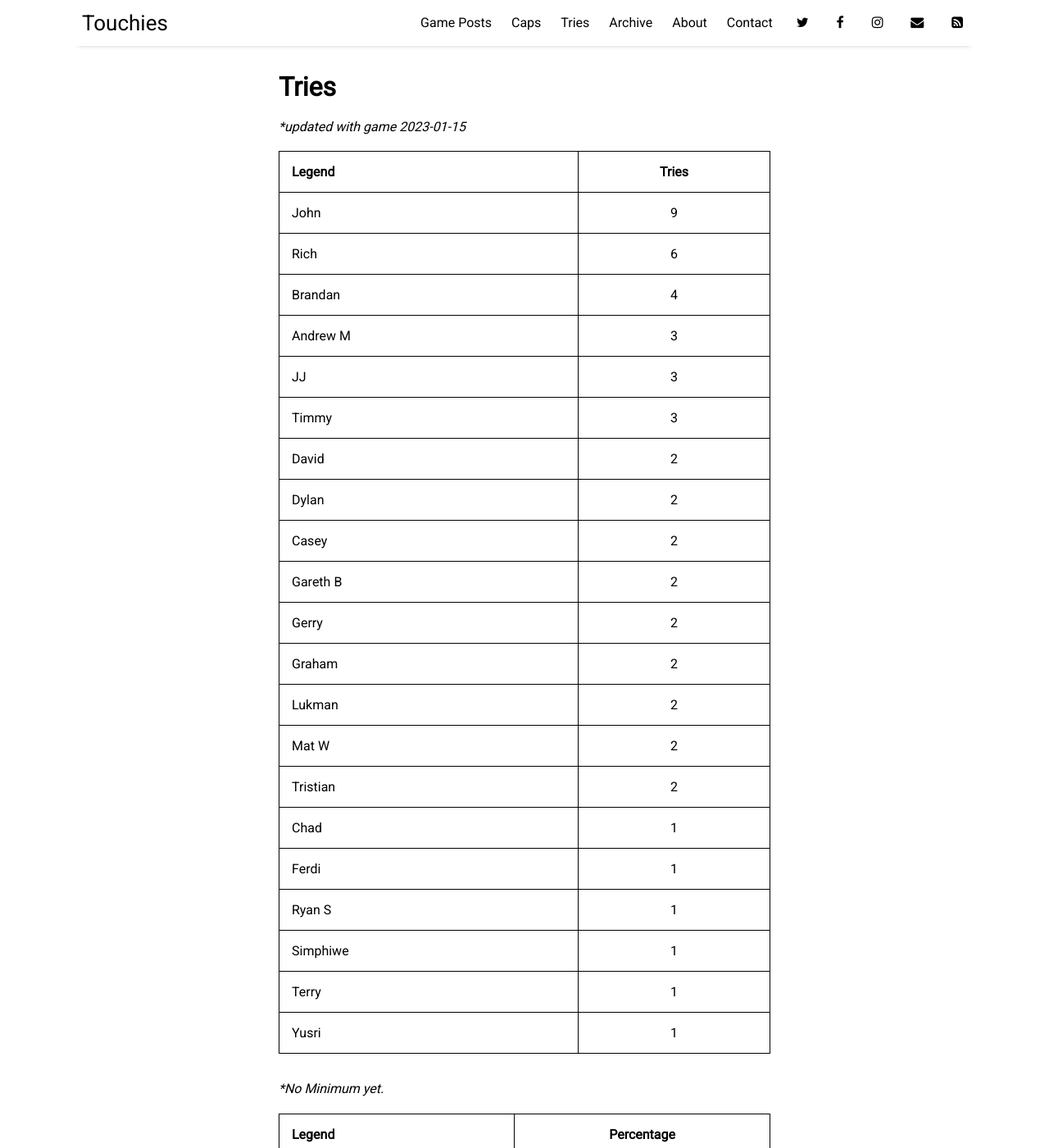
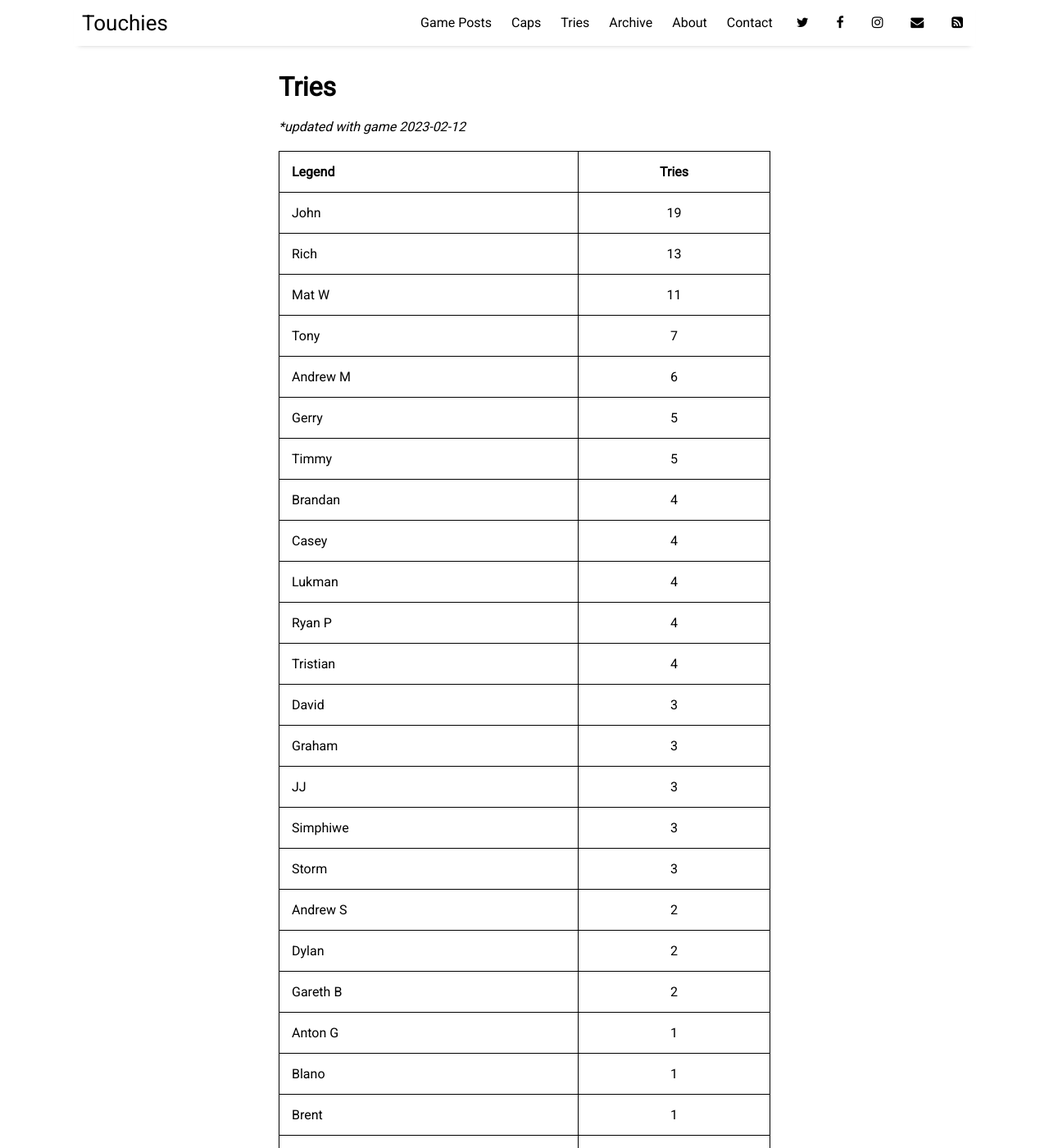
Before and after one commit to sundayrugby/sundayrugby.github.io, a Jekyll site: the page built from pages/tries.md, in a window 1280 px wide and 1400 px high. Shown: the whole window at 82% size. Built offline with Jekyll 4.4.1, drawn with Linux system fonts in a browser that asks for light colours; nearby versions of some CDN libraries; some of the changed text lies outside the part shown.

Commit message:
Update tries.md

```diff
--- a/pages/tries.md
+++ b/pages/tries.md
@@ -4,30 +4,41 @@ title: Tries
 permalink: /tries
 ---
 
-**updated with game 2023-01-15*
+**updated with game 2023-02-12*
 
 
 Legend               | Tries
 -------------------- | :------------------:
-John|9
-Rich|6
+John|19
+Rich|13
+Mat W|11
+Tony|7
+Andrew M|6
+Gerry|5
+Timmy|5
 Brandan|4
-Andrew M|3
+Casey|4
+Lukman|4
+Ryan P|4
+Tristian|4
+David|3
+Graham|3
 JJ|3
-Timmy|3
-David|2
+Simphiwe|3
+Storm|3
+Andrew S|2
 Dylan|2
-Casey|2
 Gareth B|2
-Gerry|2
-Graham|2
-Lukman|2
-Mat W|2
-Tristian|2
+Anton G|1
+Blano|1
+Brent|1
 Chad|1
+Dale|1
+Dino|1
 Ferdi|1
+Nick M|1
+Ryan J|1
 Ryan S|1
-Simphiwe|1
 Terry|1
 Yusri|1
 
@@ -36,24 +47,35 @@ Yusri|1
 
 Legend               | Percentage
 -------------------- | :------------------:
-Brandan|400%
-John|300%
-Rich|300%
-JJ|300%
-David|200%
+Rich|325%
+John|317%
+Mat W|220%
+Brandan|200%
+Tristian|200%
+Andrew S|200%
 Gareth B|200%
-Tristian|200%
-Andrew M|150%
-Timmy|150%
-Casey|100%
-Mat W|100%
+Tony|175%
+Timmy|167%
+David|150%
+JJ|150%
+Casey|133%
+Gerry|125%
+Andrew M|100%
+Anton G|100%
+Blano|100%
 Chad|100%
-Ferdi|100%
+Dino|100%
 Ryan S|100%
 Yusri|100%
-Dylan|67%
-Gerry|67%
-Graham|67%
-Lukman|67%
-Simphiwe|50%
-Terry|50%
+Lukman|80%
+Ryan P|80%
+Simphiwe|75%
+Graham|60%
+Storm|60%
+Dylan|50%
+Brent|50%
+Ferdi|50%
+Dale|33%
+Ryan J|33%
+Terry|33%
+Nick M|25%
```
